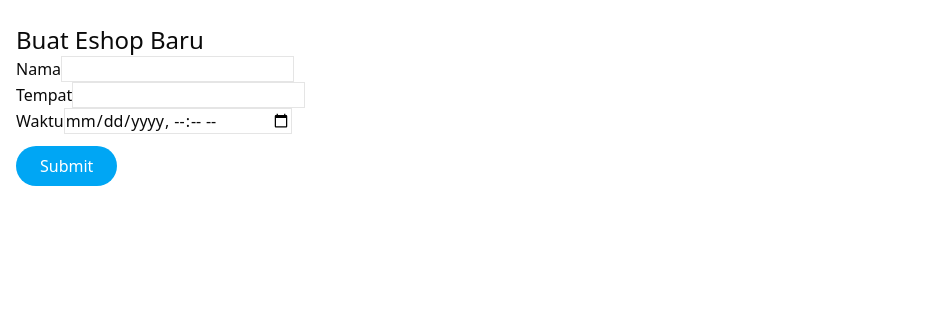
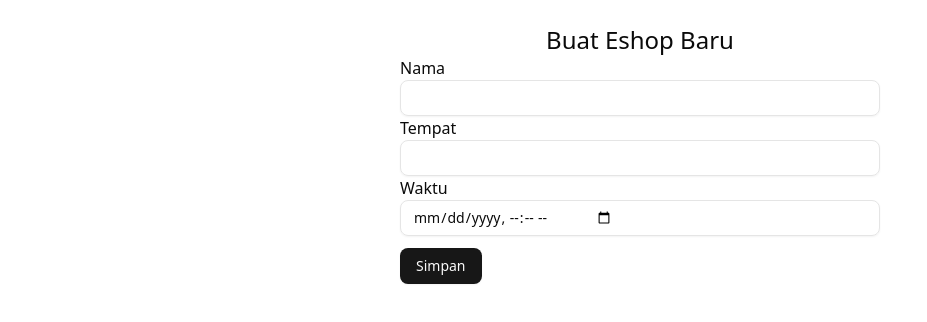
Before and after one commit to katelapo/eshop, a Vue app: page /eshop in a window 1280 px wide. Shown: the top 322 px of the page, without its empty margins (0-927 px from the left). Built offline with nearby package versions, Linux system fonts and the light colour scheme; the HTML template or start-up script is replaced by a standard one.

Commit message:
createview

```diff
--- a/src/views/CreateEshopView.vue
+++ b/src/views/CreateEshopView.vue
@@ -1,6 +1,9 @@
+
 <script setup lang="ts">
 import { ref } from 'vue'
 import { useRouter } from 'vue-router'
+import { Button } from '@/components/ui/button'
+import { Input } from '@/components/ui/input'
 
 const router = useRouter();
 
@@ -25,25 +28,26 @@
 }
 </script>
 
+
 <template>
-      <div class="container px-4 py-6 mx-auto">
-        <h1 class="text-lg sm:text-2xl">Buat Eshop Baru</h1>
+    <div class="container px-4 py-6 mx-auto w-lg">
+        <h1 class="text-lg sm:text-2xl text-center">Buat Eshop Baru</h1>
         <form @submit.prevent="saveData">
             <div class="w-full">
                 <label>Nama</label>
-                <input type="text" v-model="name" class="border">
+                <Input type="text" v-model="name" />
             </div>
             <div>
                 <label>Tempat</label>
-                <input type="text" v-model="place" class="border">
+                <Input type="text" v-model="place" />
             </div>
             <div>
                 <label>Waktu</label>
-                <input type="datetime-local" v-model="time" class="border">
+                <Input type="datetime-local" v-model="time" />
             </div>
 
             <div class="mt-3">
-                <input type="submit" class="rounded-full text-white bg-sky-500 py-2 px-6 hover:bg-sky-800 hover:cursor-pointer">
+                <Button type="submit">Simpan</Button>
             </div>
         </form>
     </div>
--- a/src/views/EditEshopView.vue
+++ b/src/views/EditEshopView.vue
@@ -12,7 +12,7 @@
 const time = ref('')
 
 const saveData = async () => {
-    const event = JSON.stringify({
+    const eshop = JSON.stringify({
         name: name.value,
         place: place.value,
         time: Date.parse(time.value)/1000,
@@ -20,7 +20,7 @@
 
     const response = await fetch(`/api/eshops/${id}`, {
         method:'PUT',
-        body: event,
+        body: eshop,
     })
     const data = await response.json()
 
```
